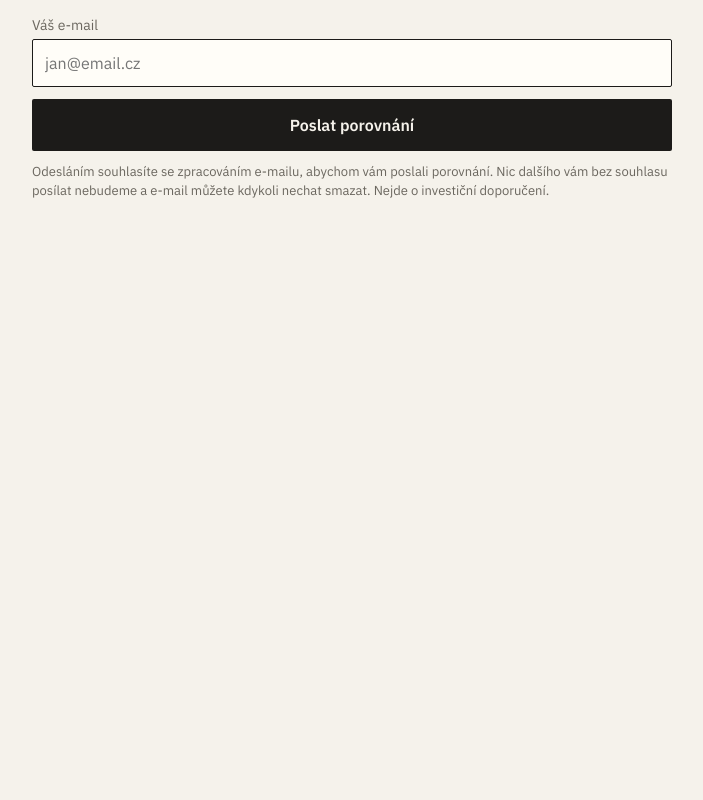
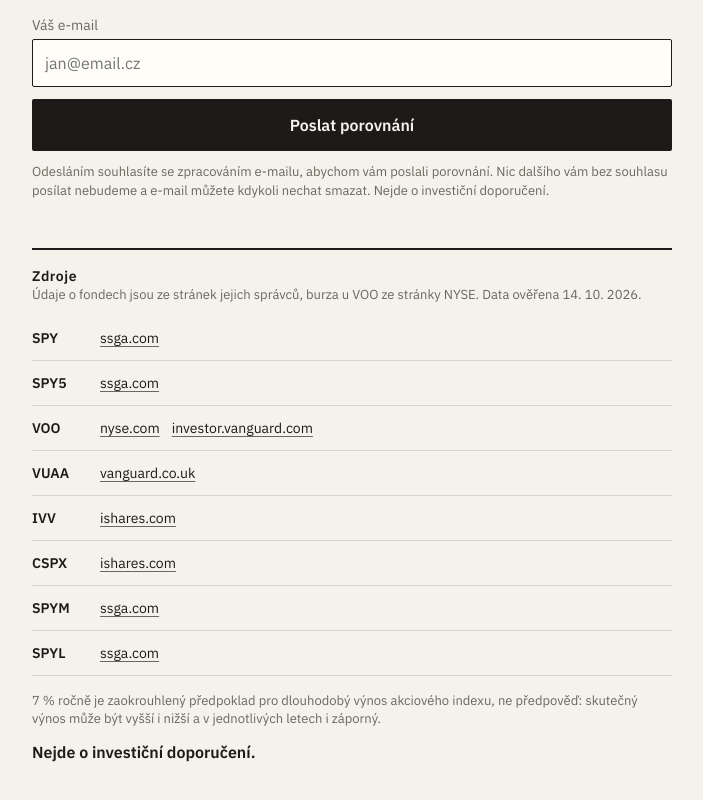
Before and after one commit to kubandam/etf-landing, a Nuxt app: page / in a window 1280 px wide. Shown: the part 2312-3112 px from the top of the page, without its empty margins (288-991 px from the left). Before the commit the page ends 2560 px from the top, so only its background shows below. Built offline with nearby package versions, Linux system fonts and the light colour scheme.

Commit message:
feat: footer with sources, data date and disclaimer
Co-Authored-By: Claude Opus 5.5 <noreply@anthropic.com>

```diff
--- /dev/null
+++ b/app/components/SiteFooter.vue
@@ -0,0 +1,93 @@
+<script setup lang="ts">
+import type { Etf } from '#shared/types/etf'
+import { cs, formatCsDate } from '#shared/content/cs'
+import { CALC_ASSUMPTIONS } from '#shared/utils/feeCalc'
+
+const { allFunds, dataCheckedDate } = useEtfs()
+
+/** Unique source URLs per ticker (US fund and its UCITS version listed separately). */
+function sources(f: Etf) {
+  const us = [f.exchange, f.terPct, f.aumUsd, f.dividendYieldPct].map(v => v.source)
+  const eu = [f.ucits.isin, f.ucits.terPct].map(v => v.source)
+  return [
+    { ticker: f.ticker, urls: [...new Set(us)] },
+    { ticker: f.ucits.ticker, urls: [...new Set(eu)] },
+  ]
+}
+const rows = allFunds.flatMap(sources)
+const host = (url: string) => new URL(url).hostname.replace(/^www\./, '')
+</script>
+
+<template>
+  <footer class="footer">
+    <h2 class="heading">{{ cs.footer.sourcesHeading }}</h2>
+    <p class="small">{{ cs.footer.sourcesIntro }} {{ cs.footer.checked(formatCsDate(dataCheckedDate)) }}</p>
+    <ul class="sources">
+      <li v-for="r in rows" :key="r.ticker" class="source">
+        <span class="ticker">{{ r.ticker }}</span>
+        <span class="links">
+          <a v-for="u in r.urls" :key="u" :href="u" target="_blank" rel="noopener noreferrer">{{ host(u) }}</a>
+        </span>
+      </li>
+    </ul>
+    <p class="small note">{{ cs.footer.assumption(CALC_ASSUMPTIONS.annualReturnPct) }}</p>
+    <p class="advice">{{ cs.footer.notAdvice }}</p>
+  </footer>
+</template>
+
+<style scoped>
+.footer {
+  margin-top: var(--space-7);
+  padding-top: var(--space-4);
+  border-top: 2px solid var(--ink);
+}
+
+.heading {
+  font-size: 0.875rem;
+  font-weight: 600;
+  letter-spacing: 0.04em;
+}
+
+.sources {
+  margin-top: var(--space-3);
+}
+
+.source {
+  display: flex;
+  align-items: baseline;
+  gap: var(--space-3);
+  border-bottom: 1px solid var(--rule);
+}
+
+.ticker {
+  flex: 0 0 3.5rem;
+  font-size: 0.875rem;
+  font-weight: 600;
+}
+
+.links {
+  display: flex;
+  flex-wrap: wrap;
+  gap: 0 var(--space-3);
+}
+
+/* Each link is a full 44 px tap target. */
+.links a {
+  display: inline-flex;
+  align-items: center;
+  min-height: var(--tap);
+  color: var(--ink);
+  font-size: 0.875rem;
+  text-decoration-color: var(--muted);
+  text-underline-offset: 3px;
+}
+
+.note {
+  margin-top: var(--space-4);
+}
+
+.advice {
+  margin-top: var(--space-3);
+  font-weight: 600;
+}
+</style>
--- a/app/pages/index.vue
+++ b/app/pages/index.vue
@@ -18,6 +18,7 @@ onMounted(() => track('page_view', { variant }))
     <CompareTable :funds="pageFunds" />
     <HowToBuy />
     <LeadForm placement="bottom" />
+    <SiteFooter />
   </main>
 </template>
 
--- a/shared/content/cs.ts
+++ b/shared/content/cs.ts
@@ -43,6 +43,14 @@ export const cs = {
     mapping: (us: string, ucits: string) => `${us} → ${ucits}`,
     isin: 'ISIN',
   },
+  footer: {
+    sourcesHeading: 'Zdroje',
+    sourcesIntro: 'Údaje o fondech jsou ze stránek jejich správců, burza u VOO ze stránky NYSE.',
+    checked: (date: string) => `Data ověřena ${date}.`,
+    assumption: (pct: number) =>
+      `${pct} % ročně je zaokrouhlený předpoklad pro dlouhodobý výnos akciového indexu, ne předpověď: skutečný výnos může být vyšší i nižší a v jednotlivých letech i záporný.`,
+    notAdvice: 'Nejde o investiční doporučení.',
+  },
   form: {
     heading:
       'Pošleme vám porovnání všech 4 fondů včetně evropských variant, které koupíte u českého brokera, s vašimi čísly.',
```
